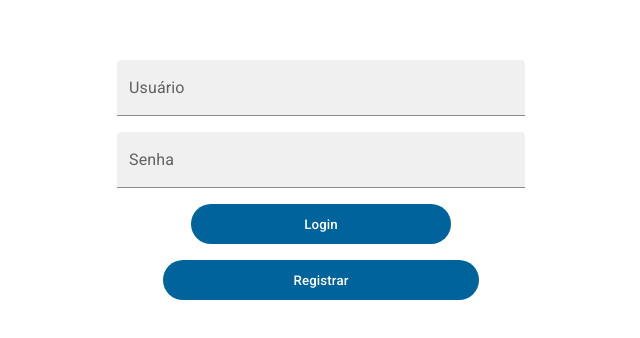
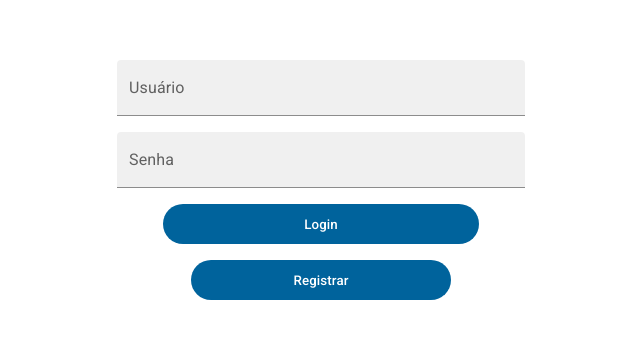
Before and after one commit to frazaao/VizeSimpleLogin, a React (Vite) app: page / in a window 1280 px wide. Shown: the part 220-558 px from the top of the page, without its empty margins (319-959 px from the left). Built offline with nearby package versions, Linux system fonts and the light colour scheme; the HTML template or start-up script is replaced by a standard one.

Commit message:
Changed buttons style into login page

```diff
--- a/src/components/LoginForm/styles.ts
+++ b/src/components/LoginForm/styles.ts
@@ -11,7 +11,7 @@ export const Submit = styled.button`
   font-weight: 500;
   letter-spacing: 0.1px;
   min-height: 2.5rem;
-  min-width: 16.25rem;
+  min-width: 19.75rem;
 
   &:hover {
     filter: brightness(0.9);
@@ -29,6 +29,6 @@ export const Form = styled.form`
     min-width: 24rem;
   }
   a > button {
-    width: 19.75rem;
+    min-width: 16.25rem;
   }
 `;
```
Also changed, not shown: 2 other files (tests, documents, lock files or other folders).
